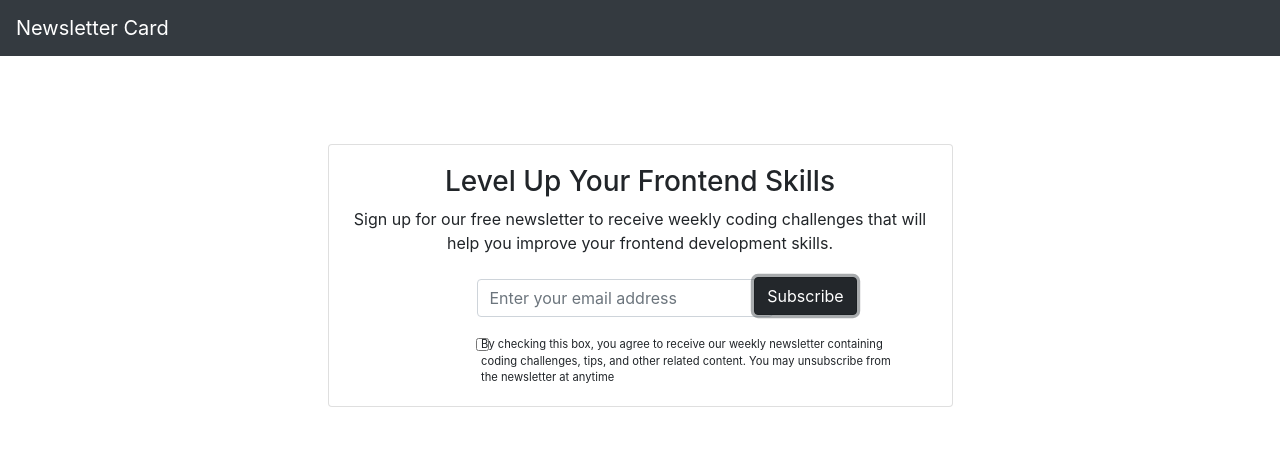
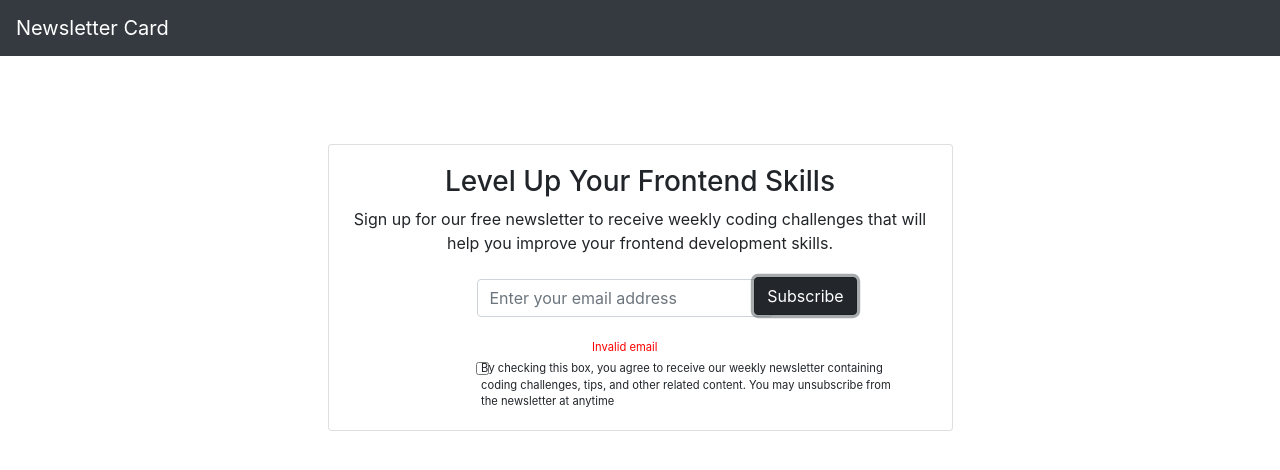
Before and after one commit to swarajlaha/frontend-challenges, a React (Create React App) app: page / in a window 1280 px wide. Both pictures are taken after a click on the button "Subscribe". Shown: the top 470 px of the page. Built offline with nearby package versions, Linux system fonts and the light colour scheme.

Commit message:
subscribe email validation

```diff
--- a/src/newsletter-card/components/inputbox.js
+++ b/src/newsletter-card/components/inputbox.js
@@ -1,12 +1,13 @@
 import { Form } from "react-bootstrap";
 
-const Inputbox = () => {
+const Inputbox = ({ inputChangeHandler, showError }) => {
   return (
     <>
       <Form className="mt-4">
         <Form.Group className="mb-3" controlId="exampleForm.ControlInput1">
-          <Form.Control type="email" placeholder="Enter your email address" />
+          <Form.Control type="email" placeholder="Enter your email address" onChange={(e) => inputChangeHandler(e)} />
         </Form.Group>
+        {showError && <span style={{ color: 'red', fontSize: '0.7rem' }}>Invalid email</span>}
       </Form>
     </>
   );
--- a/src/newsletter-card/components/newslettercard.js
+++ b/src/newsletter-card/components/newslettercard.js
@@ -4,8 +4,33 @@ import Subheading from "./subheading"
 import Inputbox from "./inputbox"
 import Subsbutton from "./subsbutton"
 import Checkboxtext from "./checkboxtext"
+import React, { useState } from "react"
 
 const Newslettercard = () => {
+
+  const [inputStr, setInputStr] = useState('');
+  const [showError, setShowError] = useState(false);
+
+  const validateEmail = () => {
+    return String(inputStr)
+      .toLowerCase()
+      .match(
+        /^(([^<>()[\]\\.,;:\s@"]+(\.[^<>()[\]\\.,;:\s@"]+)*)|.(".+"))@((\[[0-9]{1,3}\.[0-9]{1,3}\.[0-9]{1,3}\.[0-9]{1,3}\])|(([a-zA-Z\-0-9]+\.)+[a-zA-Z]{2,}))$/
+      );
+  }
+
+  const onSubsBtnClick = () => {
+    if(inputStr.length && validateEmail()) {
+      setShowError(false)
+    } else {
+      setShowError(true)
+    }
+  }
+
+  const inputChangeHandler = (e) => {
+    let inputStr = e.target.value
+    setInputStr(inputStr)
+  }
 
   return (
     <>
@@ -13,8 +38,8 @@ const Newslettercard = () => {
         <Heading />
         <Subheading />
         <Row style={{ marginLeft: '4rem' }}>
-          <Col xs={7} style={{ marginLeft: '4rem', paddingLeft: '0' }}><Inputbox /></Col>
-          <Col xs={4} style={{ marginLeft: '-4rem', paddingLeft: '0', marginTop: '1.4rem' }}><Subsbutton /></Col>
+          <Col xs={7} style={{ marginLeft: '4rem', paddingLeft: '0' }}><Inputbox inputChangeHandler={inputChangeHandler} showError={showError} /></Col>
+          <Col xs={4} style={{ marginLeft: '-4rem', paddingLeft: '0', marginTop: '1.4rem' }}><Subsbutton onSubsBtnClick={onSubsBtnClick} /></Col>
         </Row>
         <Row style={{ marginLeft: '6.8rem' }}>
           <Col xs={1}><Checkboxtext /></Col>
--- a/src/newsletter-card/components/subsbutton.js
+++ b/src/newsletter-card/components/subsbutton.js
@@ -1,10 +1,10 @@
 import { Button } from "react-bootstrap"
 
-const Subsbutton = () => {
+const Subsbutton = ({ onSubsBtnClick }) => {
 
   return (
     <>
-      <Button variant="dark">Subscribe</Button>
+      <Button variant="dark" onClick={() => onSubsBtnClick()}>Subscribe</Button>
     </>
   )
 }
```
